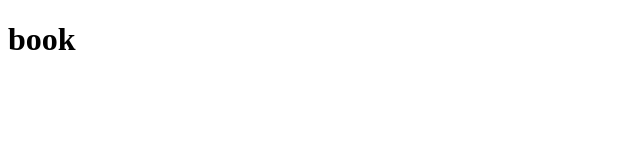
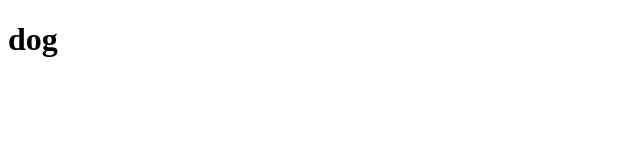
Before and after one commit to natchaphonka-cpu/Resume_Natchaphon, a plain HTML site: page mint.html in a window 1280 px wide. Shown: the full height of the page, 0-640 px from the left. Drawn offline with Linux system fonts and the light colour scheme.

Commit message:
Update mint.html

```diff
--- a/mint.html
+++ b/mint.html
@@ -5,7 +5,7 @@
     <meta name="viewport" content="width=device-width, initial-scale=1.0">
     <title>Document</title>
 </head>
-<body><h1>book<h1>
+<body><h1>dog<h1>
 
 </body>
 </html>
```
